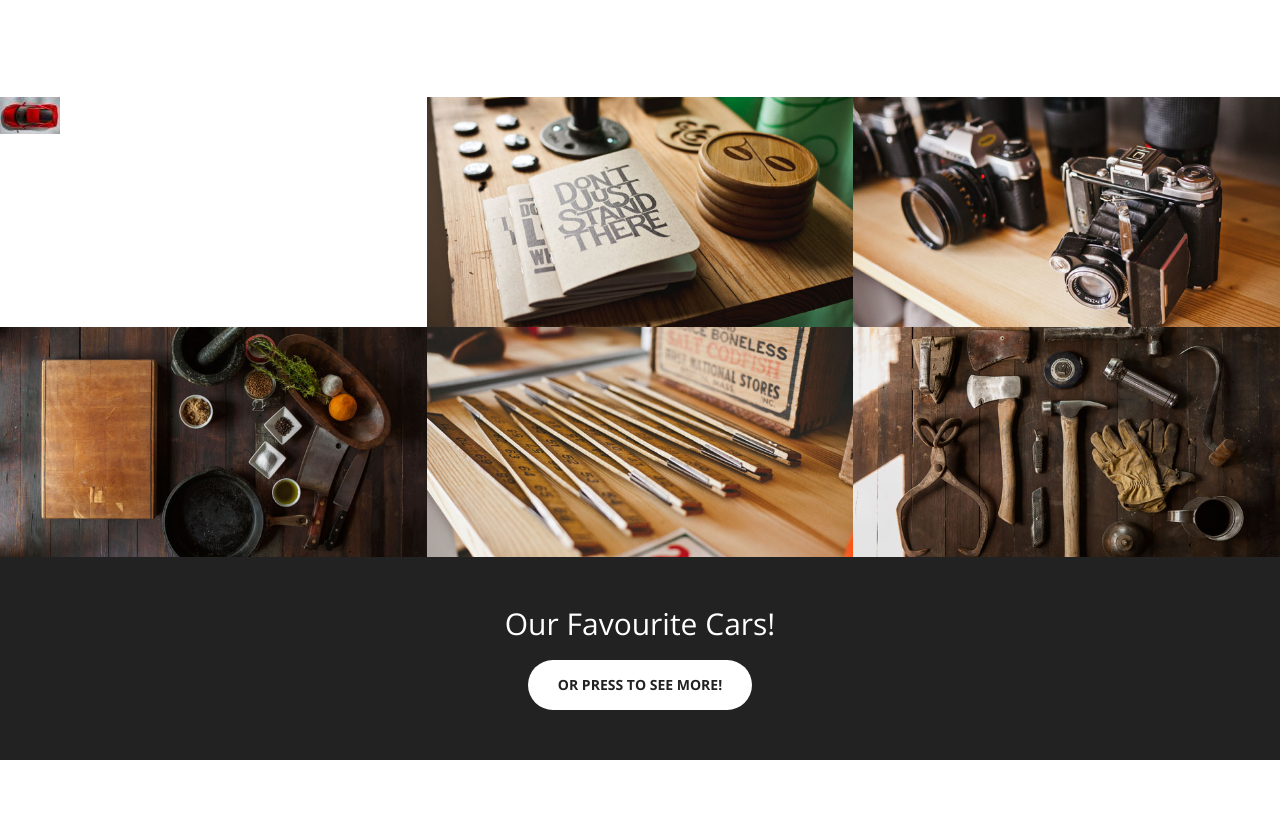
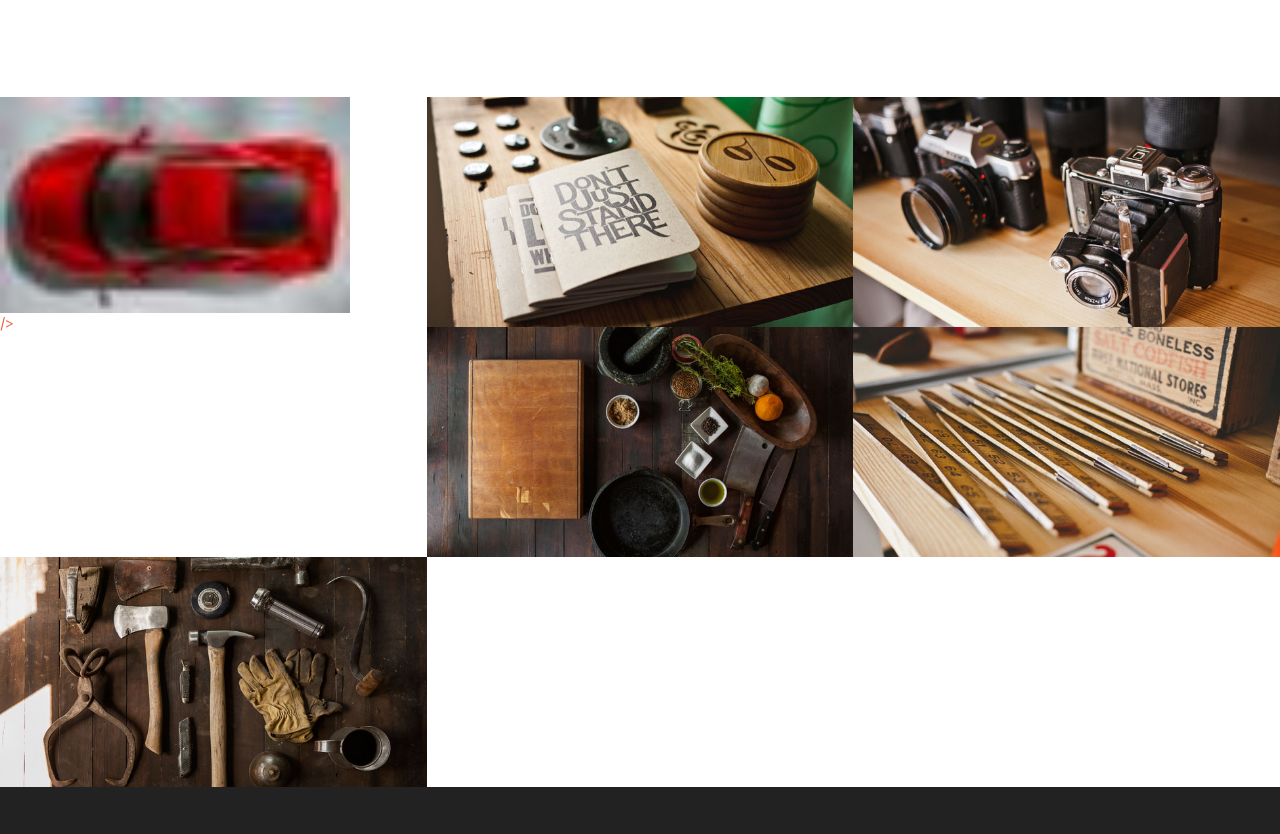
Before and after one commit to MaxFurniss/MaxFurniss.github.io, a plain HTML site: page index.html in a window 1280 px wide. Shown: the part 1553-2387 px from the top of the page. Drawn offline with nearby package versions, Linux system fonts and the light colour scheme.

Commit message:
Img update

```diff
--- a/index.html
+++ b/index.html
@@ -144,8 +144,7 @@
             <div class="row no-gutter">
                 <div class="col-lg-4 col-sm-6">
                     <a href="#" class="portfolio-box">
-                        <div class="BMW img">
-                        <img src="img/portfolio/1.jpg" class="img-responsive" alt="" /></div>
+                        <img src="img/portfolio/1.jpg" class="img-responsive" alt=""height="650" width="350"> />
                         <div class="portfolio-box-caption">
                             <div class="portfolio-box-caption-content">
                                 <div class="project-category text-faded">
```
